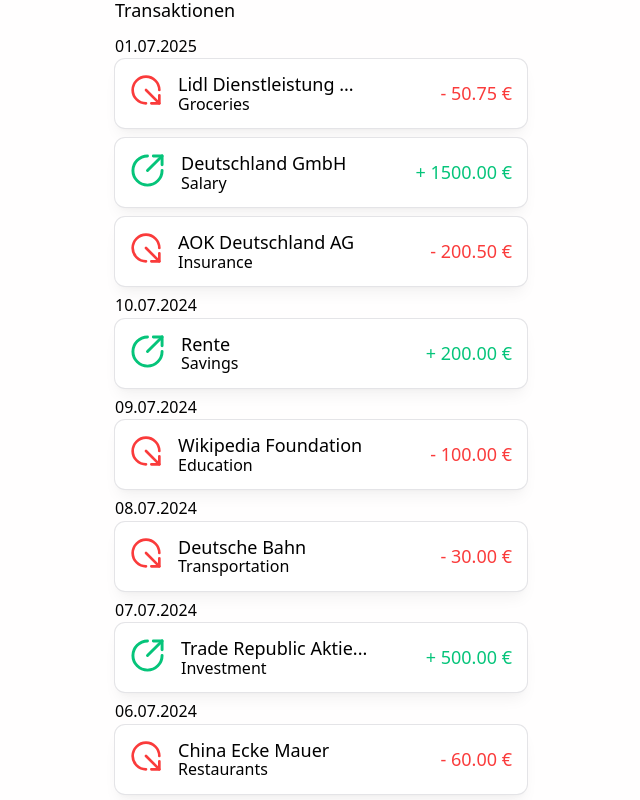
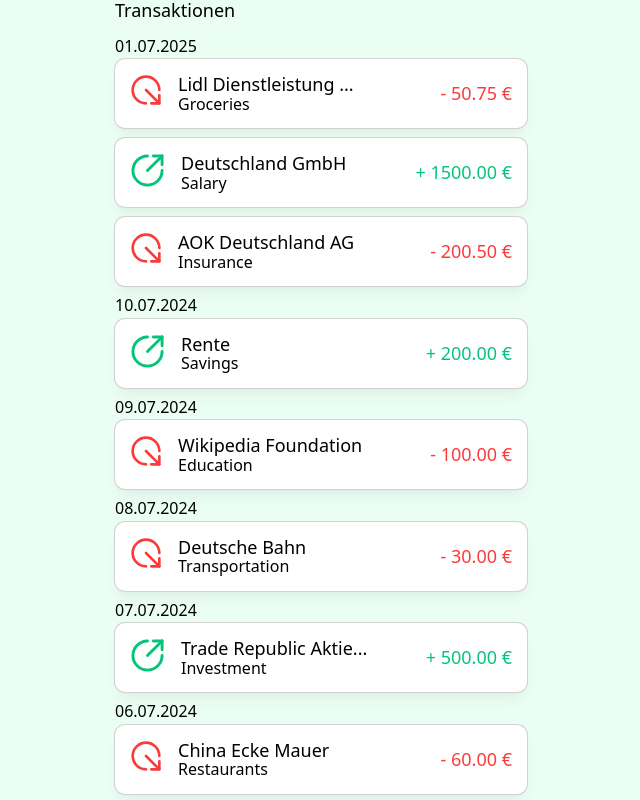
Before and after one commit to juliansngr/mon-ey, a Next.js app: page / in a window 1280 px wide. Shown: the top 800 px of the page, without its empty margins (319-959 px from the left). Built offline with nearby package versions, Linux system fonts and the light colour scheme.

Commit message:
completed style refactoring

```diff
--- a/components/TransactionCard/index.js
+++ b/components/TransactionCard/index.js
@@ -2,7 +2,7 @@ import { CircleArrowOutDownRight, CircleArrowOutUpRight } from "lucide-react";
 import styled from "styled-components";
 
 export default function TransactionCard({ data }) {
-  //Falls der Transaktions-Partner zu lang ist
+  // If transaction-partner excees maxLength -> cut
   const truncateText = (text, maxLength) =>
     text.length > maxLength ? text.slice(0, maxLength) + "..." : text;
 
@@ -37,20 +37,17 @@ const StyledTransactionCard = styled.li`
   padding: 15px;
   border-radius: 10px;
   background-color: white;
-  box-shadow: 0 0 0 1px #e4e4e7, 0 10px 15px -3px rgba(0, 0, 0, 0.05),
+  box-shadow: 0 0 0 1px #d2d2d5, 0 10px 15px -3px rgba(0, 0, 0, 0.05),
     0 4px 6px -4px rgba(0, 0, 0, 0.05);
 
   transition: background-color 0.3s ease;
-
-  &:hover {
-    background-color: #ebebeb;
-  }
 `;
 
 const StyledAmount = styled.p`
   font-size: var(--lg);
   font-weight: 500;
-  color: ${(props) => (props.$type === "income" ? `var(--green-500)` : `var(--red-500)`)};
+  color: ${(props) =>
+    props.$type === "income" ? `var(--green-500)` : `var(--red-500)`};
 `;
 
 const StyledCircleArrowOutUpRight = styled(CircleArrowOutUpRight)`
@@ -60,7 +57,7 @@ const StyledCircleArrowOutUpRight = styled(CircleArrowOutUpRight)`
 `;
 
 const StyledCircleArrowOutDownRight = styled(CircleArrowOutDownRight)`
-  color:var(--red-500);
+  color: var(--red-500);
   width: var(--4xl);
   height: var(--4xl);
 `;
--- a/components/TransactionsList/index.js
+++ b/components/TransactionsList/index.js
@@ -8,7 +8,7 @@ export default function TransactionsList({ transactions }) {
       <StyledH2>Transaktionen</StyledH2>
       <StyledUl>
         {transactions.map(([isoDate, dayTransactions]) => {
-          //Formate date
+          // Formate date
           const formattedDate = dayjs(isoDate).format("DD.MM.YYYY");
 
           return (
@@ -30,7 +30,7 @@ export default function TransactionsList({ transactions }) {
 const StyledUl = styled.ul`
   display: flex;
   flex-direction: column;
-  gap: var(--xs);;
+  gap: var(--xs);
 `;
 
 const StyledH2 = styled.h2`
--- a/pages/_document.js
+++ b/pages/_document.js
@@ -25,7 +25,7 @@ export default class MyDocument extends Document {
 
   render() {
     return (
-      <Html lang="en">
+      <Html lang="de">
         <Head />
         <body>
           <div className="layout-wrapper">
--- a/styles.js
+++ b/styles.js
@@ -30,7 +30,7 @@ export default createGlobalStyle`
   --green-900: #015338;
   --green-950: #002f20;
 
-  --green-text-light: #fff;
+  --green-text-light: #ebfef4;
   --green-text-dark: #002f20;
 
   /* distances */
@@ -47,7 +47,7 @@ export default createGlobalStyle`
   --4xl: 2rem;     /* 32px */
 
 /* generals */
-  --bgBody: var(--lightgray);
+  --bgBody: var(--green-50);
   --bgHeader: var(--green-800);
   --headerColor: var(--green-text-light);
 }
@@ -58,12 +58,12 @@ export default createGlobalStyle`
   }
 
   h1, h2, h3, h4, h5, h6 {
-  font-size: inherit; /* Verhindert unerwartete Größen */
+  font-size: inherit;
   font-weight: inherit;
 }
 
 ul, ol {
-  list-style: none; /* Entfernt Standard-Punkte */
+  list-style: none;
 }
 
   body {
```
Also changed, not shown: components/TransactionsSection/index.js (deleted).
